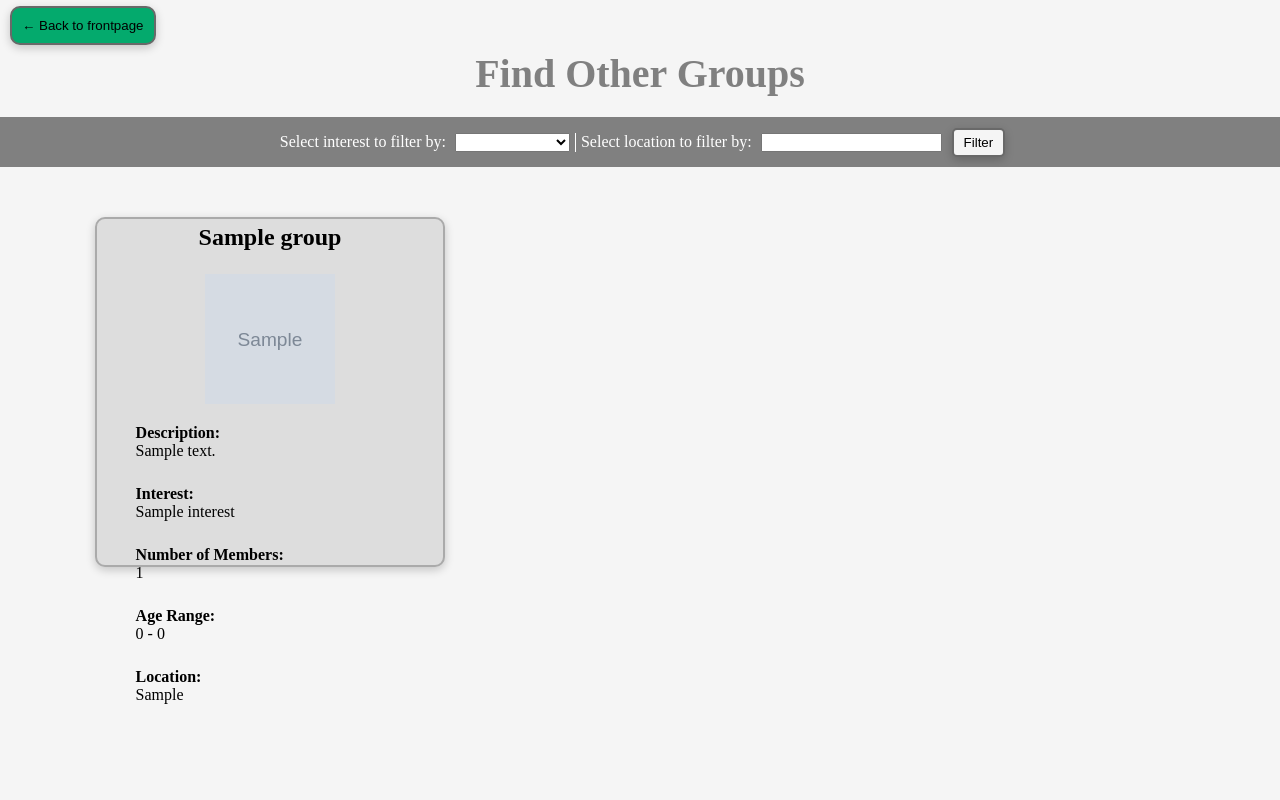
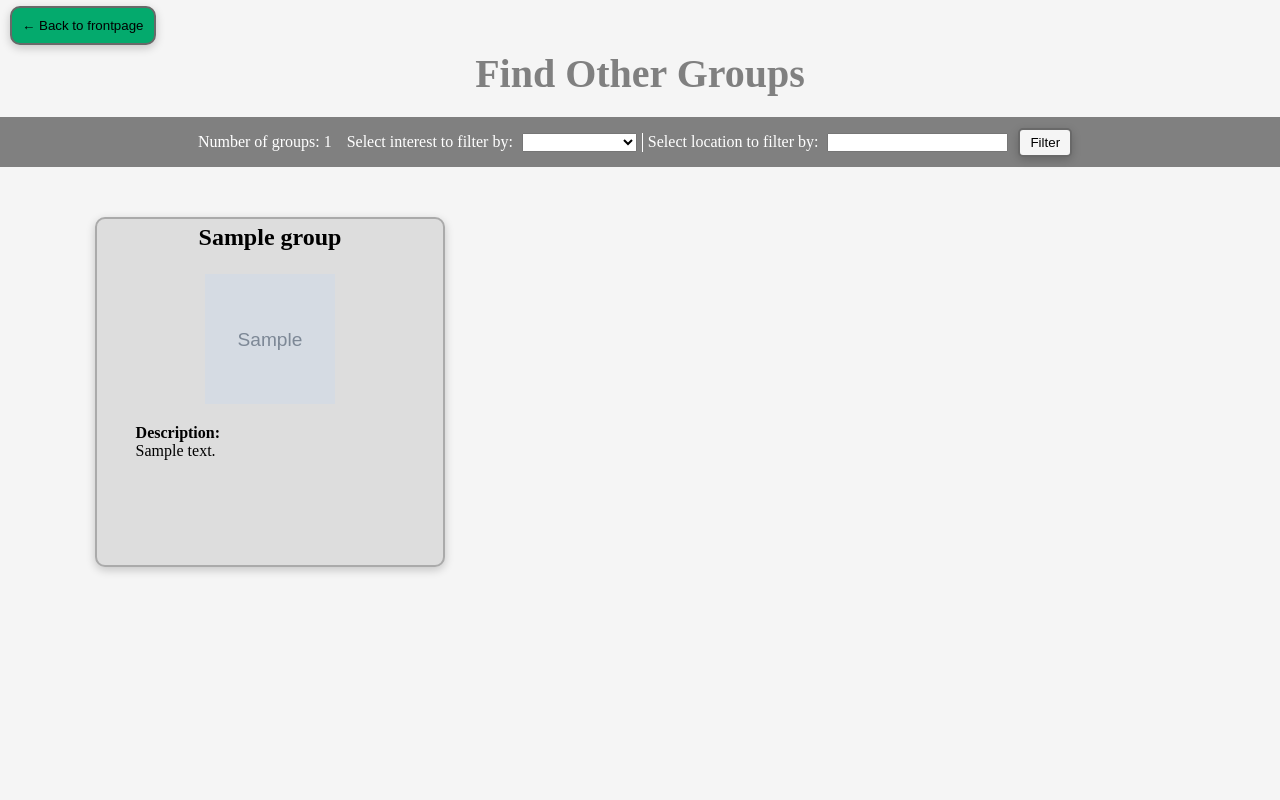
Before and after one commit to Madt2/TDT4145-Prosjekt-Vaar-2022, a Django app: page /GroupUp/groups_overview/ in a window 1280 px wide. Run offline with Django 4.2, Linux system fonts and the light colour scheme; data comes from the database, SQL or seed files in the repository; tables that the repository leaves empty hold one stand-in row (values such as "Sample post"); grey boxes marked "Sample" are stand-in pictures.

Commit message:
tells you the number of groups in find groups

```diff
--- a/GroupUpProject/GroupUp/forms.py
+++ b/GroupUpProject/GroupUp/forms.py
@@ -54,11 +54,6 @@ class MatchForm(ModelForm):
     def __init__(self, user, current_group_pk, *args, **kwargs):
         super(MatchForm, self).__init__(*args, **kwargs)
         myGroups = Group.objects.filter(group_leader=user).exclude(myLikes__in=current_group_pk)
-        #test = Group.objects.filter(myLikes__in=current_group_pk)
-        #test = myGroups.filter(MyLikes__in=current_group_pk)
-        print(myGroups)
-        #groups_that_can_like =
-
         self.fields['groups'].queryset = Group.objects.filter(group_leader=user).exclude(myLikes__in=current_group_pk)
 
     class Meta:
--- a/GroupUpProject/GroupUp/views.py
+++ b/GroupUpProject/GroupUp/views.py
@@ -34,6 +34,7 @@ class GroupsListView(ListView):
 
     def get(self, request, *args, **kwargs):
         groups = Group.objects.all().exclude(group_leader_id = request.user.id)
+        group_count = Group.objects.all().exclude(group_leader_id = request.user.id).count()
         interests = Interest.objects.values().all()
         filter_interests = Interest.objects.values().all()
         filter_interest = request.GET.get('filter_interest')
@@ -41,10 +42,12 @@ class GroupsListView(ListView):
         b_group = request.GET.get('b_group')
         if (filter_location != None and filter_location != ""):
            groups = groups.filter(location__icontains = filter_location)
+           group_count = groups.filter(location__icontains = filter_location).count()
         if (filter_interest != None and filter_interest != ""):
             filter_interests = filter_interests.get(name=filter_interest)
             interestID = filter_interests['id']
             groups = groups.filter(interest_id = interestID)
+            group_count = groups.filter(interest_id = interestID).count()
         #if filter_interest != "" and filter_interest is not None:
         #    groups = groups.filter(interest__icontains = filter_interest)
 
@@ -57,7 +60,7 @@ class GroupsListView(ListView):
 
         boss_groups = Group.objects.values().all().filter(group_leader_id = request.user.id)
         interests = Interest.objects.values().all()
-        context = {'groups': groups, 'interests': interests, 'boss_groups': boss_groups}
+        context = {'groups': groups, 'interests': interests, 'boss_groups': boss_groups, 'group_count': group_count}
         return render(request, 'GroupUp/groups_overview_page.html', context)
 
 
@@ -118,6 +121,15 @@ class GroupDetailView(FormView, DetailView):
             record_pk = 0
         else:
             record_pk = record_pk[0][0]
+
+        context["groups_list_is_empty"] = False
+
+        current_group= Group.objects.filter(pk=self.kwargs.get('pk'))
+        if not Group.objects.filter(group_leader=self.request.user).exclude(myLikes__in=current_group):
+            print("HELOOOOOOOOOOOOOOOOOO")
+            print(Group.objects.filter(group_leader=self.request.user).exclude(myLikes__in=current_group))
+            context["groups_list_is_empty"] = True
+
         context['group_member'] = members_of_group
         context['record_pk'] = record_pk
         context["match_form"] = self.get_form()
--- a/GroupUpProject/templates/GroupUp/groups_overview_page.html
+++ b/GroupUpProject/templates/GroupUp/groups_overview_page.html
@@ -24,6 +24,9 @@
                     <option value="{{group.name}}">{{group.name}}</option>
                 {% endfor %}
             </select>
+        </div>
+        <div>
+            <label for="groups" style="color: white"> Number of groups: {{ group_count }}</label>
         </div>
         <form method="GET" action=".">
             <div>
@@ -57,14 +60,14 @@
                     <div class="match_card_info">
                         <label>Description:</label>
                         <p>{{ group.description}}</p>
-                        <label>Interest:</label>
+                        {% comment %} <label>Interest:</label>
                         <p>{{ group.interest }}</p>
                         <label>Number of Members:</label>
                         <p>{{group.numberOfMembers}}</p>
                         <label>Age Range:</label>
                         <p>{{ group.get_age_range.min_age}} - {{ group.get_age_range.max_age}}</p>
                         <label>Location:</label>
-                        <p>{{ group.location }}</p>
+                        <p>{{ group.location }}</p> {% endcomment %}
                     <div class="match_card_button">
                         <button style="display: none" onclick="removeMatchCard(groups, filter_location, filter_interest)">GroupUp!</button>
                     </div>
```
Also changed, not shown: GroupUpProject/templates/GroupUp/group_page.html (+10 -5 lines).
